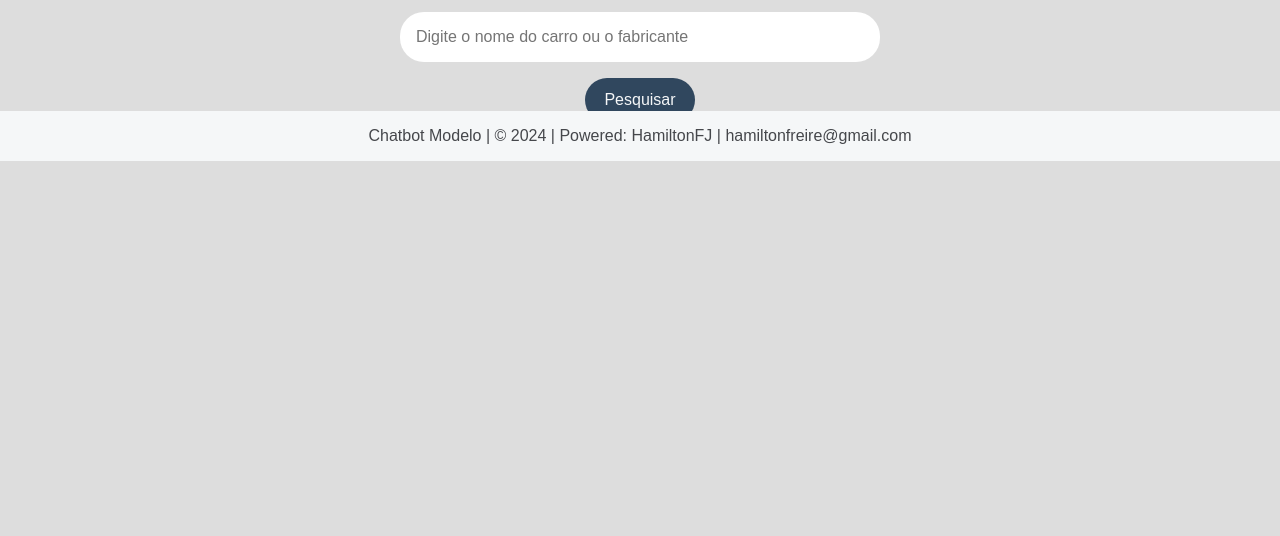
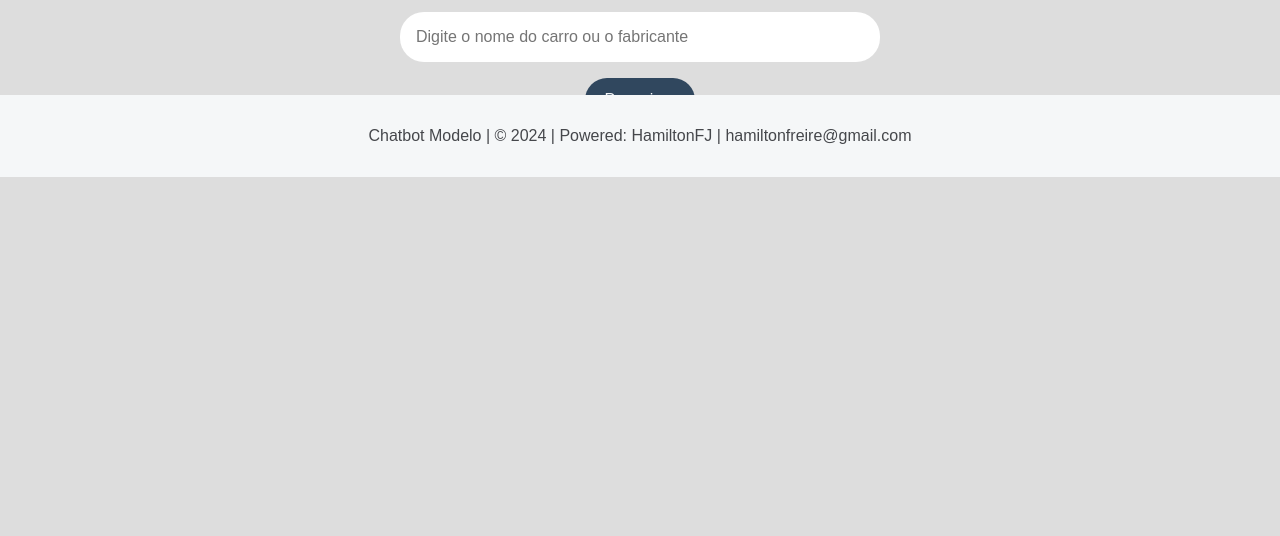
Before and after one commit to HamiltonFJ/chatbot, a plain HTML site: page index.html in a window 1280 px wide. Shown: the part 264-800 px from the top of the page. Drawn offline with Linux system fonts and the light colour scheme; a web font is replaced by a local one.

Commit message:
Atualização

```diff
--- a/style.css
+++ b/style.css
@@ -106,7 +106,8 @@ footer {
     background-color: #F5F7F8; /* Cor de fundo do rodapé */
     color: #45474B; /* Cor do texto */
     text-align: center; /* Alinha o texto ao centro */
-    padding: 0; /* Espaçamento interno */
+    /*padding: 0;  Espaçamento interno */
+    padding: 1rem;
     width: 100%; /* Largura total da página */
     position: absolute; /* Posiciona o rodapé
     bottom: 0; /* Alinha ao fundo da página */
```
